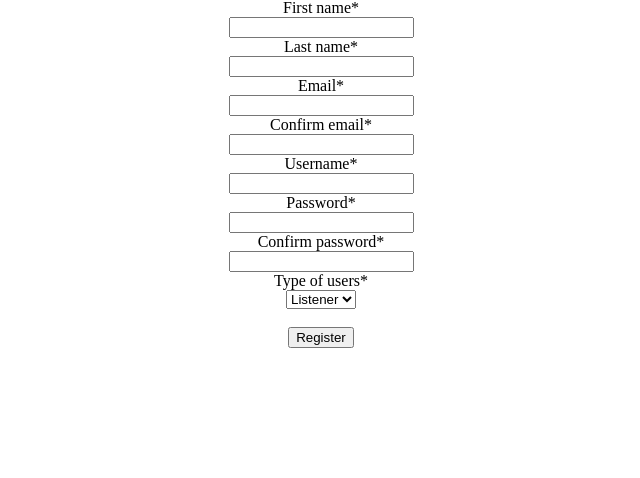
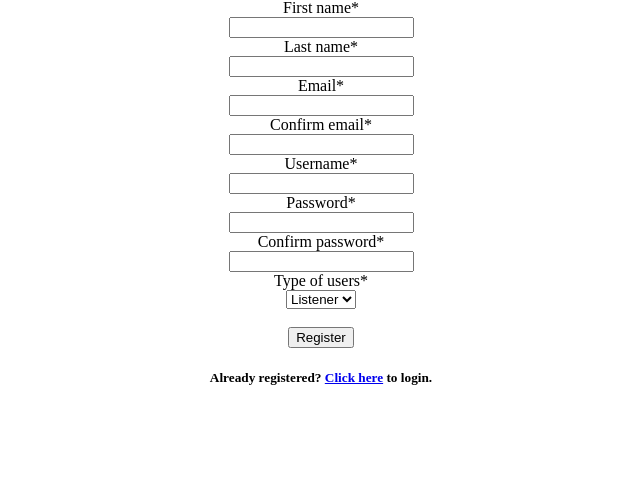
Before and after one commit to tirthyakamaldasgupta/music_website, a Django app: page /user/register in a window 1280 px wide. Shown: the part 63-541 px from the top of the page, without its empty margins (319-959 px from the left). Run offline with Django 3.2, Linux system fonts and the light colour scheme; some libraries are stand-ins or nearby versions.

Commit message:
Made minor changes to the user register and login page.

```diff
--- a/music_website/templates/user/user_login.html
+++ b/music_website/templates/user/user_login.html
@@ -10,5 +10,7 @@
         <br>
         <input type = "submit" name = "submit" value = "Login">
     </form>
+    <br>
+    <h5>Not registered yet? <a href="{% url 'register' %}">Click here</a> to register.</h5>
 </center>
 {% endblock %}
--- a/music_website/templates/user/user_register.html
+++ b/music_website/templates/user/user_register.html
@@ -9,6 +9,8 @@
             {{ userregistrationform | crispy }}
             <br>
             <input type = "submit" name = "submit" value = "Register">
+            <br>
+            <h5>Already registered? <a href="{% url 'login' %}">Click here</a> to login.</h5>
         </form>
     </center>
 {% endblock %}
```
